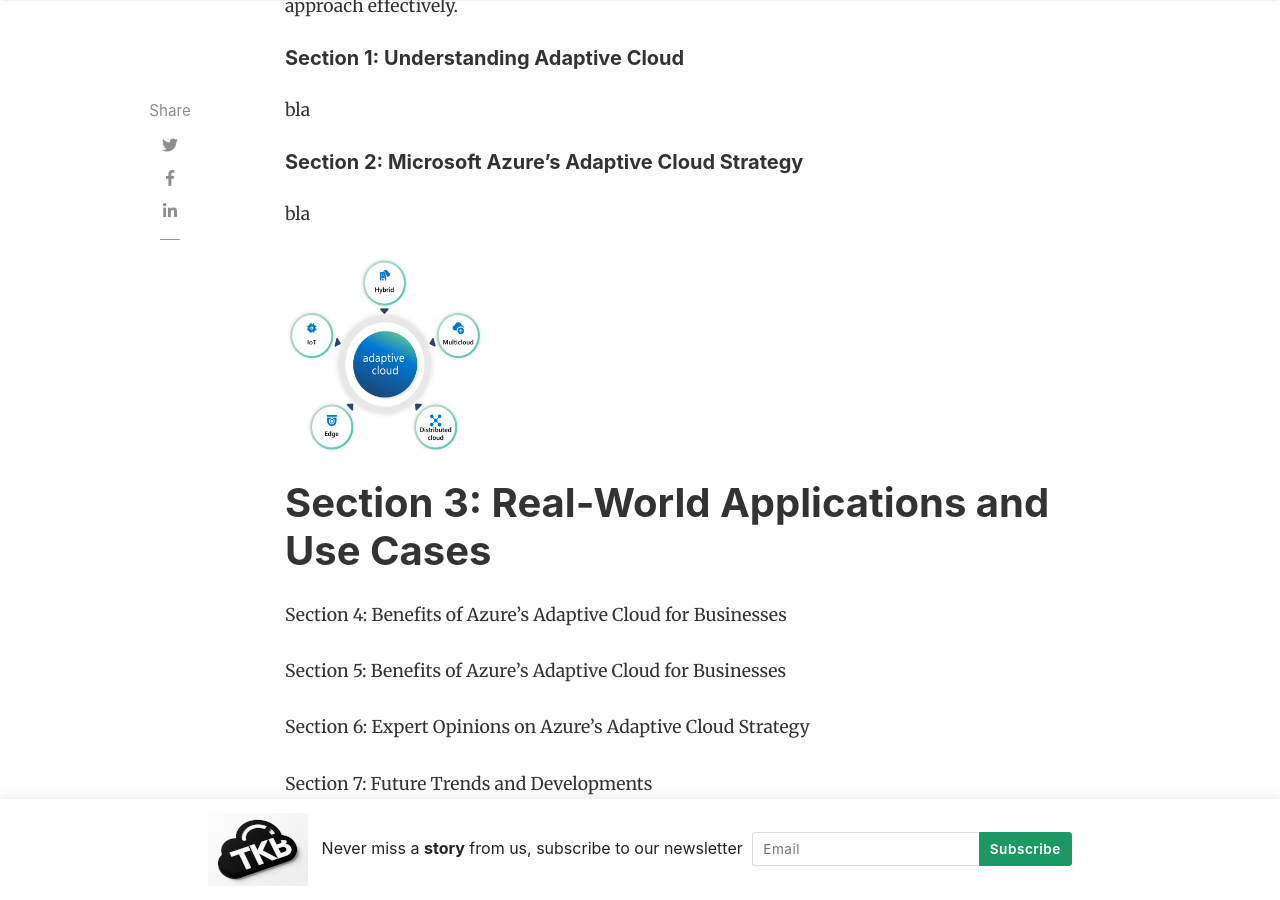
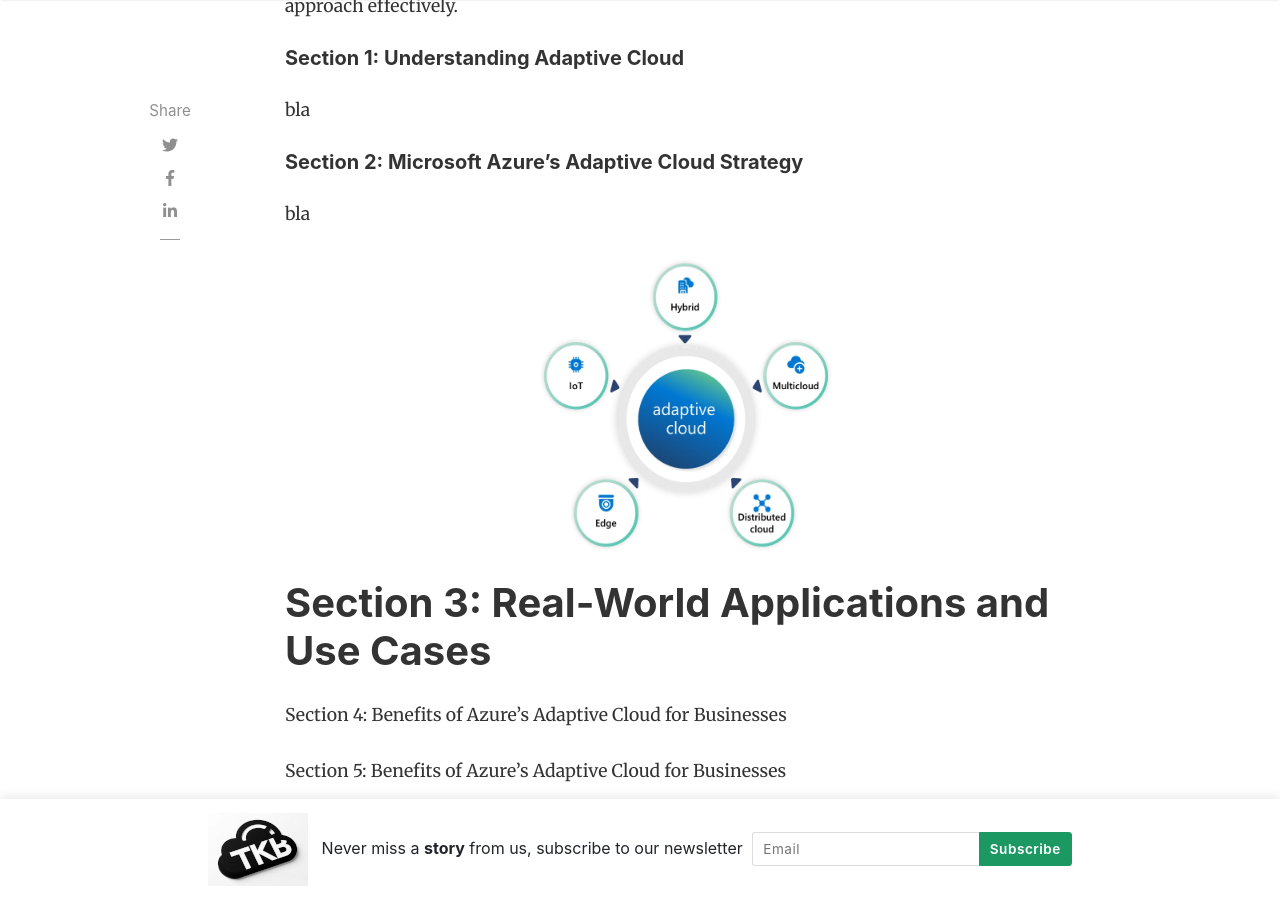
Before and after one commit to mcoutanche/github.io, a Jekyll site: the page built from _posts/2025-01-29-adaptive-cloud.md, in a window 1280 px wide and 900 px high, scrolled down 1212 px. Built offline with Jekyll 4.4.1, drawn with Linux system fonts in a browser that asks for light colours; nearby versions of some CDN libraries; comment, search, counter and statistics services are not loaded.

Commit message:
post update

```diff
--- a/_posts/2025-01-29-adaptive-cloud.md
+++ b/_posts/2025-01-29-adaptive-cloud.md
@@ -21,8 +21,7 @@ bla
 ##### Section 2: Microsoft Azure's Adaptive Cloud Strategy
 bla
 
-{:.align-center}
-![adaptive]({{ site.baseurl }} /assets/images/2024/Figure-1-Adaptive-Cloud-v2.png){:width="200px" height="200px"}
+![adaptive]({{ site.baseurl }} /assets/images/2024/Figure-1-Adaptive-Cloud-v2.png){:width="300px" height="300px" style="display: block; margin: 0 auto"}
 
 # Section 3: Real-World Applications and Use Cases
 
```
